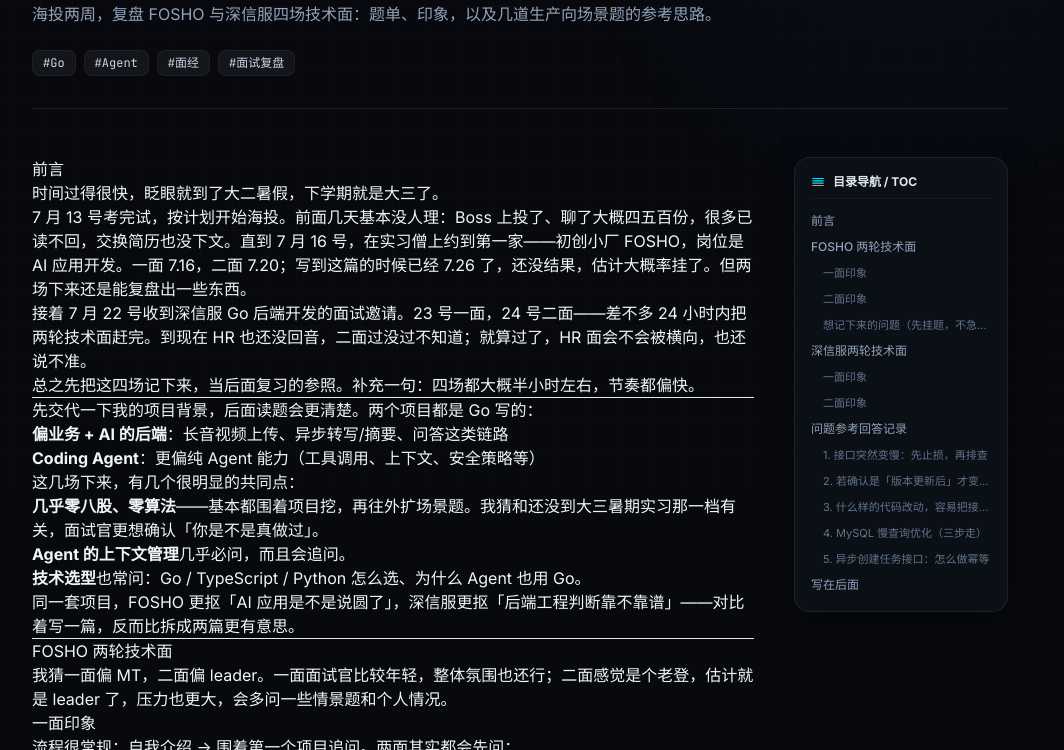
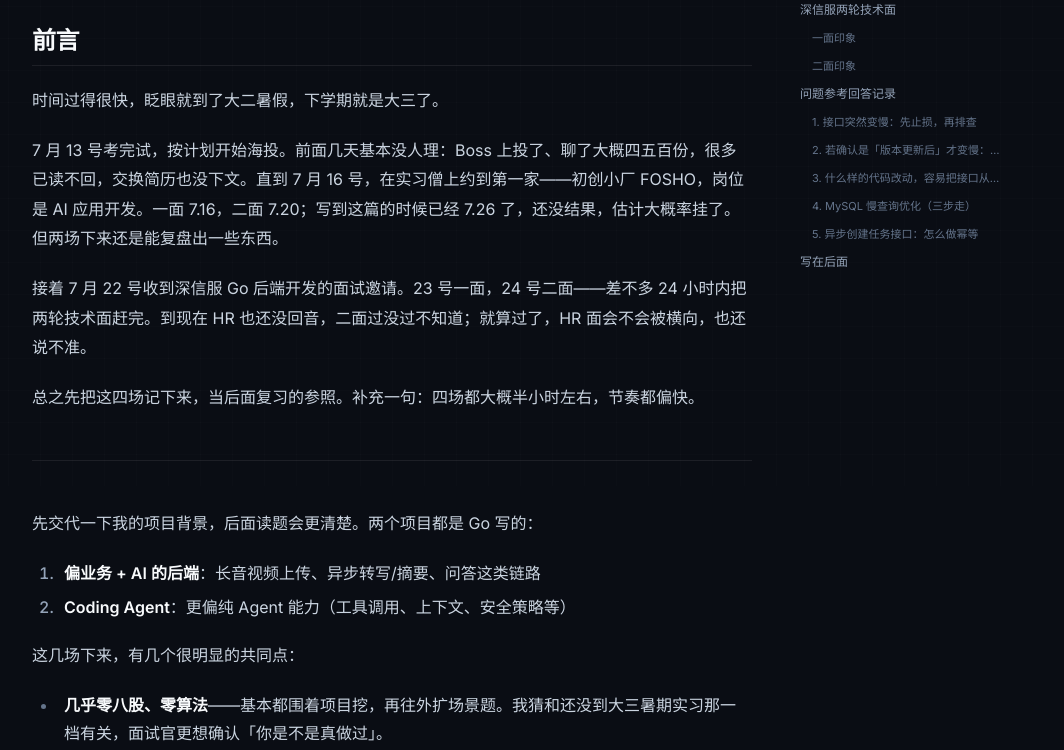
Before and after one commit to junnhwan/junnhwan.github.io, an Astro site: page /blog/interview-review-fosho-and-sangfor in a window 1280 px wide. Shown: the part 314-1064 px from the top of the page, without its empty margins (120-1184 px from the left). Built offline with nearby package versions, Linux system fonts and the light colour scheme; Astro itself is replaced by a stand-in of ours.

Commit message:
fix(typography): refine article reading layout, typography prose, list indentation, and code formatting

```diff
--- a/src/components/TableOfContents.astro
+++ b/src/components/TableOfContents.astro
@@ -15,29 +15,70 @@
 
 {
   filteredHeadings.length > 0 && (
-    <nav class="sticky top-24 rounded-2xl glass-card p-4 border border-white/5 bg-slate-950/70 text-xs max-h-[calc(100vh-120px)] overflow-y-auto">
-      <div class="flex items-center gap-2 font-bold text-slate-200 mb-3 pb-2 border-b border-white/5">
-        <svg xmlns="http://www.w3.org/2005/svg" width="14" height="14" viewBox="0 0 24 24" fill="none" stroke="currentColor" stroke-width="2" stroke-linecap="round" stroke-linejoin="round" class="text-cyan-400">
-          <line x1="21" y1="10" x2="3" y2="10"></line>
-          <line x1="21" y1="6" x2="3" y2="6"></line>
-          <line x1="21" y1="14" x2="3" y2="14"></line>
-          <line x1="21" y1="18" x2="3" y2="18"></line>
-        </svg>
-        <span>目录导航 / TOC</span>
-      </div>
-      <ul class="space-y-1.5 text-slate-400">
+    <div class="sticky top-24 space-y-3">
+      <p class="text-xs font-semibold text-slate-400 uppercase tracking-wider font-mono">
+        目录 / TOC
+      </p>
+      <nav class="toc-container max-h-[calc(100vh-140px)] overflow-y-auto pr-2 text-xs space-y-1">
         {filteredHeadings.map((h) => (
-          <li
-            class={`transition-colors hover:text-cyan-400 ${
+          <a
+            href={`#${h.slug}`}
+            class={`toc-link block py-1 text-slate-400 hover:text-cyan-400 transition-colors truncate ${
               h.depth === 3 ? 'pl-3 text-[11px] text-slate-500' : 'font-medium'
             }`}
+            data-slug={h.slug}
           >
-            <a href={`#${h.slug}`} class="block py-0.5 truncate hover:underline">
-              {h.text}
-            </a>
-          </li>
+            {h.text}
+          </a>
         ))}
-      </ul>
-    </nav>
+      </nav>
+    </div>
   )
 }
+
+<script>
+  function setupTocScrollSpy() {
+    const links = document.querySelectorAll('.toc-link');
+    if (!links.length) return;
+
+    const headingEls: HTMLElement[] = [];
+    links.forEach((link) => {
+      const slug = link.getAttribute('data-slug');
+      if (slug) {
+        const el = document.getElementById(slug);
+        if (el) headingEls.push(el);
+      }
+    });
+
+    const observer = new IntersectionObserver(
+      (entries) => {
+        entries.forEach((entry) => {
+          if (entry.isIntersecting) {
+            const id = entry.target.getAttribute('id');
+            links.forEach((link) => {
+              if (link.getAttribute('data-slug') === id) {
+                link.classList.add('text-cyan-400', 'font-bold');
+                link.classList.remove('text-slate-400', 'text-slate-500');
+              } else {
+                link.classList.remove('text-cyan-400', 'font-bold');
+                if (link.classList.contains('pl-3')) {
+                  link.classList.add('text-slate-500');
+                } else {
+                  link.classList.add('text-slate-400');
+                }
+              }
+            });
+          }
+        });
+      },
+      {
+        rootMargin: '0px 0px -70% 0px',
+      }
+    );
+
+    headingEls.forEach((el) => observer.observe(el));
+  }
+
+  document.addEventListener('DOMContentLoaded', setupTocScrollSpy);
+  setupTocScrollSpy();
+</script>
--- a/src/pages/blog/[...slug].astro
+++ b/src/pages/blog/[...slug].astro
@@ -27,17 +27,17 @@
 ---
 
 <BaseLayout
-  title={`${post.data.title} · junnhwan's blog`}
+  title={`${post.data.title} · junnhwan`}
   description={post.data.description}
   keywords={post.data.tags.join(', ')}
   ogType="article"
 >
-  <article class="max-w-5xl mx-auto px-4 sm:px-6 py-12">
-    <!-- Back to Blog Button -->
-    <div class="mb-8">
+  <div class="max-w-5xl mx-auto px-4 sm:px-6 py-8">
+    <!-- Back to Blog Navigation -->
+    <div class="mb-6">
       <a
         href="/blog"
-        class="inline-flex items-center gap-2 px-3 py-1.5 rounded-full glass-pill text-xs text-slate-400 hover:text-white border border-white/10 hover:border-cyan-500/30 transition-all"
+        class="inline-flex items-center gap-1.5 text-xs text-slate-400 hover:text-cyan-400 transition-colors"
       >
         <svg xmlns="http://www.w3.org/2005/svg" width="14" height="14" viewBox="0 0 24 24" fill="none" stroke="currentColor" stroke-width="2" stroke-linecap="round" stroke-linejoin="round">
           <line x1="19" y1="12" x2="5" y2="12"></line>
@@ -47,85 +47,56 @@
       </a>
     </div>
 
-    <!-- Article Header -->
-    <header class="mb-12 pb-8 border-b border-white/10 space-y-4">
-      <div class="flex flex-wrap items-center gap-3">
+    <div class="grid grid-cols-1 lg:grid-cols-4 gap-12">
+      <!-- Article Content Main Column (Spans 3 cols) -->
+      <article class="lg:col-span-3 min-w-0">
+        <!-- Header -->
+        <header class="mb-8 pb-6 border-b border-white/10 space-y-3">
+          <div class="flex flex-wrap items-center gap-2.5 text-xs text-slate-400 font-mono">
             {
               post.data.category && (
-            <span class="px-2.5 py-1 rounded-md text-xs font-mono font-semibold bg-cyan-500/15 text-cyan-300 border border-cyan-500/30">
+                <span class="px-2 py-0.5 rounded bg-white/5 text-cyan-400 border border-white/10">
                   {post.data.category}
                 </span>
               )
             }
-        <span class="text-xs text-slate-400 font-mono">
-          发布于 {formatDate(post.data.pubDate)}
-        </span>
-        <span class="text-xs text-slate-600">·</span>
-        <span class="text-xs text-slate-400 font-mono">{readingTime}</span>
+            <span>{formatDate(post.data.pubDate)}</span>
+            <span>·</span>
+            <span>{readingTime}</span>
           </div>
 
-      <h1 class="text-2xl sm:text-4xl font-extrabold text-white tracking-tight leading-tight">
+          <h1 class="text-2xl sm:text-3xl font-bold text-white tracking-tight leading-snug">
             {post.data.title}
           </h1>
 
           {
-        post.data.description && (
-          <p class="text-sm sm:text-base text-slate-400 leading-relaxed max-w-3xl pt-1">
-            {post.data.description}
-          </p>
+            post.data.tags && post.data.tags.length > 0 && (
+              <div class="flex flex-wrap gap-1.5 pt-1">
+                {post.data.tags.map((tag: string) => (
+                  <span class="text-xs text-slate-400 font-mono">
+                    #{tag}
+                  </span>
+                ))}
+              </div>
             )
           }
-
-      <div class="flex flex-wrap gap-2 pt-2">
-        {
-          post.data.tags.map((tag: string) => (
-            <span class="px-2.5 py-1 rounded-lg text-xs font-mono text-slate-300 bg-white/5 border border-white/5">
-              #{tag}
-            </span>
-          ))
-        }
-      </div>
         </header>
 
-    <!-- Main Content Grid: Post Body & TOC Sidebar -->
-    <div class="grid grid-cols-1 lg:grid-cols-4 gap-10">
-      <!-- Article Body -->
-      <div class="lg:col-span-3 min-w-0">
-        <div class="prose prose-invert prose-slate max-w-none prose-headings:scroll-mt-24 prose-headings:font-bold prose-headings:text-white prose-a:text-cyan-400 prose-a:no-underline hover:prose-a:underline prose-img:rounded-2xl prose-img:border prose-img:border-white/10 prose-code:text-cyan-300 prose-blockquote:border-l-cyan-500 prose-blockquote:bg-cyan-950/10 prose-blockquote:py-1 prose-blockquote:px-4 prose-blockquote:rounded-r-xl">
+        <!-- Markdown Rendered Content with Enhanced Prose Typography -->
+        <div class="prose max-w-none">
           <Content />
         </div>
 
-        <!-- Author Bio Card -->
-        <div class="mt-16 p-5 rounded-2xl glass-card border border-white/10 bg-slate-950/80 flex items-center justify-between gap-4">
-          <div class="flex items-center gap-3">
-            <div class="w-10 h-10 rounded-xl glass-card border border-white/10 flex items-center justify-center text-cyan-400 font-mono font-bold text-sm flex-shrink-0">
-              JH
-            </div>
-            <div>
-              <h4 class="text-sm font-bold text-white">junnhwan</h4>
-              <p class="text-xs text-slate-400 font-mono">Be here now.</p>
-            </div>
-          </div>
-          <a
-            href="https://github.com/junnhwan"
-            target="_blank"
-            rel="noopener noreferrer"
-            class="px-3 py-1.5 rounded-lg bg-white/5 hover:bg-white/10 text-slate-200 text-xs font-medium border border-white/10 transition-colors flex-shrink-0"
-          >
-            GitHub
-          </a>
-        </div>
-
-        <!-- Pagination (Prev / Next Posts) -->
-        <div class="mt-10 grid grid-cols-1 sm:grid-cols-2 gap-4">
+        <!-- Post Footer Navigation -->
+        <div class="mt-14 pt-6 border-t border-white/10 grid grid-cols-1 sm:grid-cols-2 gap-4">
           {
             prevPost ? (
               <a
                 href={`/blog/${prevPost.slug}`}
-                class="group p-4 rounded-2xl glass-card bg-slate-950/60 border border-white/5 hover:border-cyan-500/30 transition-all flex flex-col justify-between"
+                class="p-4 rounded-xl bg-white/[0.02] hover:bg-white/[0.05] border border-white/5 hover:border-white/15 transition-all flex flex-col gap-1"
               >
                 <span class="text-[11px] text-slate-500 font-mono">← 上一篇</span>
-                <span class="text-xs sm:text-sm font-bold text-slate-200 group-hover:text-cyan-400 transition-colors line-clamp-1 mt-1">
+                <span class="text-xs sm:text-sm font-medium text-slate-200 hover:text-cyan-400 transition-colors line-clamp-1">
                   {prevPost.data.title}
                 </span>
               </a>
@@ -138,10 +109,10 @@
             nextPost ? (
               <a
                 href={`/blog/${nextPost.slug}`}
-                class="group p-4 rounded-2xl glass-card bg-slate-950/60 border border-white/5 hover:border-cyan-500/30 transition-all flex flex-col justify-between text-right"
+                class="p-4 rounded-xl bg-white/[0.02] hover:bg-white/[0.05] border border-white/5 hover:border-white/15 transition-all flex flex-col gap-1 text-right"
               >
                 <span class="text-[11px] text-slate-500 font-mono">下一篇 →</span>
-                <span class="text-xs sm:text-sm font-bold text-slate-200 group-hover:text-cyan-400 transition-colors line-clamp-1 mt-1">
+                <span class="text-xs sm:text-sm font-medium text-slate-200 hover:text-cyan-400 transition-colors line-clamp-1">
                   {nextPost.data.title}
                 </span>
               </a>
@@ -150,12 +121,12 @@
             )
           }
         </div>
-      </div>
+      </article>
 
       <!-- TOC Sidebar -->
       <aside class="hidden lg:block lg:col-span-1">
         <TableOfContents headings={headings} />
       </aside>
     </div>
-  </article>
+  </div>
 </BaseLayout>
--- a/src/styles/global.css
+++ b/src/styles/global.css
@@ -4,21 +4,22 @@
 
 @layer base {
   :root {
-    --bg-main: #07090e;
-    --card-bg: rgba(18, 22, 31, 0.7);
+    --bg-main: #0a0d14;
+    --card-bg: rgba(16, 21, 30, 0.7);
     --border-color: rgba(255, 255, 255, 0.08);
   }
 
   body {
     background-color: var(--bg-main);
-    color: #e2e8f0;
-    font-family: 'Inter', -apple-system, BlinkMacSystemFont, 'Segoe UI', 'PingFang SC', sans-serif;
+    color: #cbd5e1;
+    font-family: 'Inter', -apple-system, BlinkMacSystemFont, 'PingFang SC', 'Hiragino Sans GB', 'Microsoft YaHei', sans-serif;
     overflow-x: hidden;
-    selection-background-color: rgba(0, 242, 254, 0.25);
+    -webkit-font-smoothing: antialiased;
+    -moz-osx-font-smoothing: grayscale;
   }
 
   ::selection {
-    background: rgba(0, 242, 254, 0.3);
+    background: rgba(56, 189, 248, 0.3);
     color: #ffffff;
   }
 }
@@ -27,29 +28,26 @@
 .bg-grid-pattern {
   background-size: 32px 32px;
   background-image:
-    linear-gradient(to right, rgba(255, 255, 255, 0.03) 1px, transparent 1px),
-    linear-gradient(to bottom, rgba(255, 255, 255, 0.03) 1px, transparent 1px);
+    linear-gradient(to right, rgba(255, 255, 255, 0.025) 1px, transparent 1px),
+    linear-gradient(to bottom, rgba(255, 255, 255, 0.025) 1px, transparent 1px);
 }
 
 .bg-radial-glow {
-  background: radial-gradient(circle 600px at 50% -100px, rgba(0, 242, 254, 0.06), transparent 70%),
-              radial-gradient(circle 500px at 80% 200px, rgba(79, 172, 254, 0.04), transparent 70%);
+  background: radial-gradient(circle 600px at 50% -100px, rgba(56, 189, 248, 0.05), transparent 70%);
 }
 
 /* Glass Card */
 .glass-card {
-  background: rgba(14, 18, 26, 0.75);
+  background: rgba(16, 21, 30, 0.75);
   backdrop-filter: blur(16px);
   -webkit-backdrop-filter: blur(16px);
   border: 1px solid rgba(255, 255, 255, 0.08);
-  box-shadow: 0 8px 32px 0 rgba(0, 0, 0, 0.37);
-  transition: all 0.3s cubic-bezier(0.16, 1, 0.3, 1);
+  box-shadow: 0 4px 20px 0 rgba(0, 0, 0, 0.25);
+  transition: all 0.25s ease;
 }
 
 .glass-card:hover {
-  border-color: rgba(0, 242, 254, 0.25);
-  box-shadow: 0 12px 40px -10px rgba(0, 242, 254, 0.15);
-  transform: translateY(-2px);
+  border-color: rgba(255, 255, 255, 0.15);
 }
 
 .glass-pill {
@@ -61,7 +59,7 @@
 
 .glass-pill:hover {
   background: rgba(255, 255, 255, 0.08);
-  border-color: rgba(0, 242, 254, 0.4);
+  border-color: rgba(255, 255, 255, 0.2);
 }
 
 /* Custom Scrollbar */
@@ -71,7 +69,7 @@
 }
 
 ::-webkit-scrollbar-track {
-  background: #07090e;
+  background: #0a0d14;
 }
 
 ::-webkit-scrollbar-thumb {
@@ -85,13 +83,14 @@
 
 /* Code block customization */
 pre {
-  border: 1px solid rgba(255, 255, 255, 0.1) !important;
+  background-color: #0d1117 !important;
+  border: 1px solid rgba(255, 255, 255, 0.08) !important;
   border-radius: 0.75rem !important;
-  padding: 1.25rem !important;
+  padding: 1rem 1.25rem !important;
   font-family: 'JetBrains Mono', monospace !important;
   font-size: 0.875rem !important;
-  line-height: 1.6 !important;
-  box-shadow: 0 10px 30px -10px rgba(0, 0, 0, 0.5);
+  line-height: 1.65 !important;
+  overflow-x: auto;
 }
 
 pre code {
@@ -99,14 +98,6 @@
   font-size: inherit !important;
   background: transparent !important;
   padding: 0 !important;
+  color: inherit !important;
+  border: none !important;
 }
-
-:not(pre) > code {
-  font-family: 'JetBrains Mono', monospace;
-  font-size: 0.85em;
-  padding: 0.15em 0.4em;
-  background-color: rgba(0, 242, 254, 0.1);
-  color: #38bdf8;
-  border-radius: 0.375rem;
-  border: 1px solid rgba(0, 242, 254, 0.2);
-}
--- a/tailwind.config.mjs
+++ b/tailwind.config.mjs
@@ -1,3 +1,5 @@
+import typography from '@tailwindcss/typography';
+
 /** @type {import('tailwindcss').Config} */
 export default {
   content: ['./src/**/*.{astro,html,js,jsx,md,mdx,svelte,ts,tsx,vue}'],
@@ -5,19 +7,18 @@
   theme: {
     extend: {
       colors: {
-        background: '#07090e',
+        background: '#0a0d14',
         surface: {
-          50: '#151922',
-          100: '#12161f',
+          50: '#161b26',
+          100: '#121620',
           200: '#0e1219',
           300: '#0a0d13',
-          card: 'rgba(18, 22, 31, 0.75)',
+          card: 'rgba(16, 21, 30, 0.75)',
         },
         brand: {
           cyan: '#00f2fe',
-          blue: '#4facfe',
+          blue: '#38bdf8',
           emerald: '#10b981',
-          purple: '#a855f7',
         },
       },
       fontFamily: {
@@ -41,50 +42,153 @@
           'monospace',
         ],
       },
-      animation: {
-        'glow-pulse': 'glow 3s ease-in-out infinite',
-        'fade-in': 'fadeIn 0.5s ease-out forwards',
-        'slide-up': 'slideUp 0.6s cubic-bezier(0.16, 1, 0.3, 1) forwards',
-      },
-      keyframes: {
-        glow: {
-          '0%, 100%': { opacity: '0.4', transform: 'scale(1)' },
-          '50%': { opacity: '0.8', transform: 'scale(1.05)' },
-        },
-        fadeIn: {
-          '0%': { opacity: '0', transform: 'translateY(8px)' },
-          '100%': { opacity: '1', transform: 'translateY(0)' },
-        },
-        slideUp: {
-          '0%': { opacity: '0', transform: 'translateY(20px)' },
-          '100%': { opacity: '1', transform: 'translateY(0)' },
+      typography: {
+        DEFAULT: {
+          css: {
+            color: '#cbd5e1', // slate-300
+            maxWidth: 'none',
+            fontSize: '1rem',
+            lineHeight: '1.85',
+            'p, ul, ol, blockquote': {
+              marginTop: '1.25em',
+              marginBottom: '1.25em',
+            },
+            'h1, h2, h3, h4, h5, h6': {
+              color: '#f8fafc', // slate-50
+              fontWeight: '700',
+              letterSpacing: '-0.02em',
+              scrollMarginTop: '6rem',
+            },
+            h2: {
+              fontSize: '1.5rem',
+              marginTop: '2.5rem',
+              marginBottom: '1rem',
+              paddingBottom: '0.5rem',
+              borderBottom: '1px solid rgba(255, 255, 255, 0.08)',
+            },
+            h3: {
+              fontSize: '1.25rem',
+              marginTop: '2rem',
+              marginBottom: '0.75rem',
+              color: '#f1f5f9',
+            },
+            h4: {
+              fontSize: '1.05rem',
+              marginTop: '1.5rem',
+              marginBottom: '0.5rem',
+              color: '#e2e8f0',
+            },
+            strong: {
+              color: '#f8fafc',
+              fontWeight: '600',
+            },
+            a: {
+              color: '#38bdf8',
+              textDecoration: 'none',
+              fontWeight: '500',
+              borderBottom: '1px solid rgba(56, 189, 248, 0.3)',
+              transition: 'border-color 0.2s, color 0.2s',
+              '&:hover': {
+                color: '#7dd3fc',
+                borderBottomColor: '#7dd3fc',
+              },
+            },
+            ul: {
+              listStyleType: 'disc',
+              paddingLeft: '1.625em',
+            },
+            ol: {
+              listStyleType: 'decimal',
+              paddingLeft: '1.625em',
+            },
+            li: {
+              marginTop: '0.375em',
+              marginBottom: '0.375em',
+              lineHeight: '1.75',
+            },
+            'li > p': {
+              marginTop: '0.25em',
+              marginBottom: '0.25em',
+            },
+            'ul > li::marker': {
+              color: '#64748b',
+            },
+            'ol > li::marker': {
+              color: '#94a3b8',
+              fontWeight: '500',
+            },
+            hr: {
+              borderColor: 'rgba(255, 255, 255, 0.08)',
+              marginTop: '3rem',
+              marginBottom: '3rem',
+            },
+            blockquote: {
+              fontWeight: '400',
+              fontStyle: 'normal',
+              color: '#94a3b8',
+              borderLeftWidth: '3px',
+              borderLeftColor: '#38bdf8',
+              backgroundColor: 'rgba(15, 23, 42, 0.6)',
+              padding: '0.75rem 1.25rem',
+              borderRadius: '0 0.75rem 0.75rem 0',
+              quotes: 'none',
+            },
+            'blockquote p:first-of-type::before': {
+              content: 'none',
+            },
+            'blockquote p:last-of-type::after': {
+              content: 'none',
+            },
+            table: {
+              width: '100%',
+              marginTop: '1.5rem',
+              marginBottom: '1.5rem',
+              borderCollapse: 'collapse',
+              fontSize: '0.9rem',
+            },
+            thead: {
+              borderBottomWidth: '1px',
+              borderBottomColor: 'rgba(255, 255, 255, 0.1)',
+            },
+            'thead th': {
+              color: '#f8fafc',
+              fontWeight: '600',
+              textAlign: 'left',
+              padding: '0.75rem 1rem',
+              backgroundColor: 'rgba(255, 255, 255, 0.03)',
+            },
+            'tbody tr': {
+              borderBottomWidth: '1px',
+              borderBottomColor: 'rgba(255, 255, 255, 0.05)',
+            },
+            'tbody td': {
+              padding: '0.75rem 1rem',
+              verticalAlign: 'top',
+            },
+            code: {
+              color: '#e2e8f0',
+              backgroundColor: 'rgba(255, 255, 255, 0.08)',
+              padding: '0.2em 0.4em',
+              borderRadius: '0.25rem',
+              fontWeight: '400',
+              fontSize: '0.875em',
+            },
+            'code::before': {
+              content: 'none',
+            },
+            'code::after': {
+              content: 'none',
+            },
+            img: {
+              borderRadius: '0.75rem',
+              border: '1px solid rgba(255, 255, 255, 0.08)',
+              marginTop: '1.5rem',
+              marginBottom: '1.5rem',
+            },
+          },
         },
       },
-      typography: (theme) => ({
-        invert: {
-          css: {
-            '--tw-prose-body': '#9ca3af',
-            '--tw-prose-headings': '#f3f4f6',
-            '--tw-prose-lead': '#d1d5db',
-            '--tw-prose-links': '#38bdf8',
-            '--tw-prose-bold': '#f9fafb',
-            '--tw-prose-counters': '#6b7280',
-            '--tw-prose-bullets': '#4b5563',
-            '--tw-prose-hr': '#1f2937',
-            '--tw-prose-quotes': '#e5e7eb',
-            '--tw-prose-quote-borders': '#0284c7',
-            '--tw-prose-captions': '#9ca3af',
-            '--tw-prose-code': '#38bdf8',
-            '--tw-prose-pre-code': '#e5e7eb',
-            '--tw-prose-pre-bg': '#0f141c',
-            '--tw-prose-th-borders': '#374151',
-            '--tw-prose-td-borders': '#1f2937',
-          },
-        },
-      }),
     },
   },
-  plugins: [
-    import('@tailwindcss/typography'),
-  ],
+  plugins: [typography],
 };
```
Also changed, not shown: src/components/CodeBlockHelper.astro (+18 -38 lines), src/content/blog/interview-review-fosho-and-sangfor.md (+14 -4 lines). Lines whose indentation alone changed are shown as unchanged.
